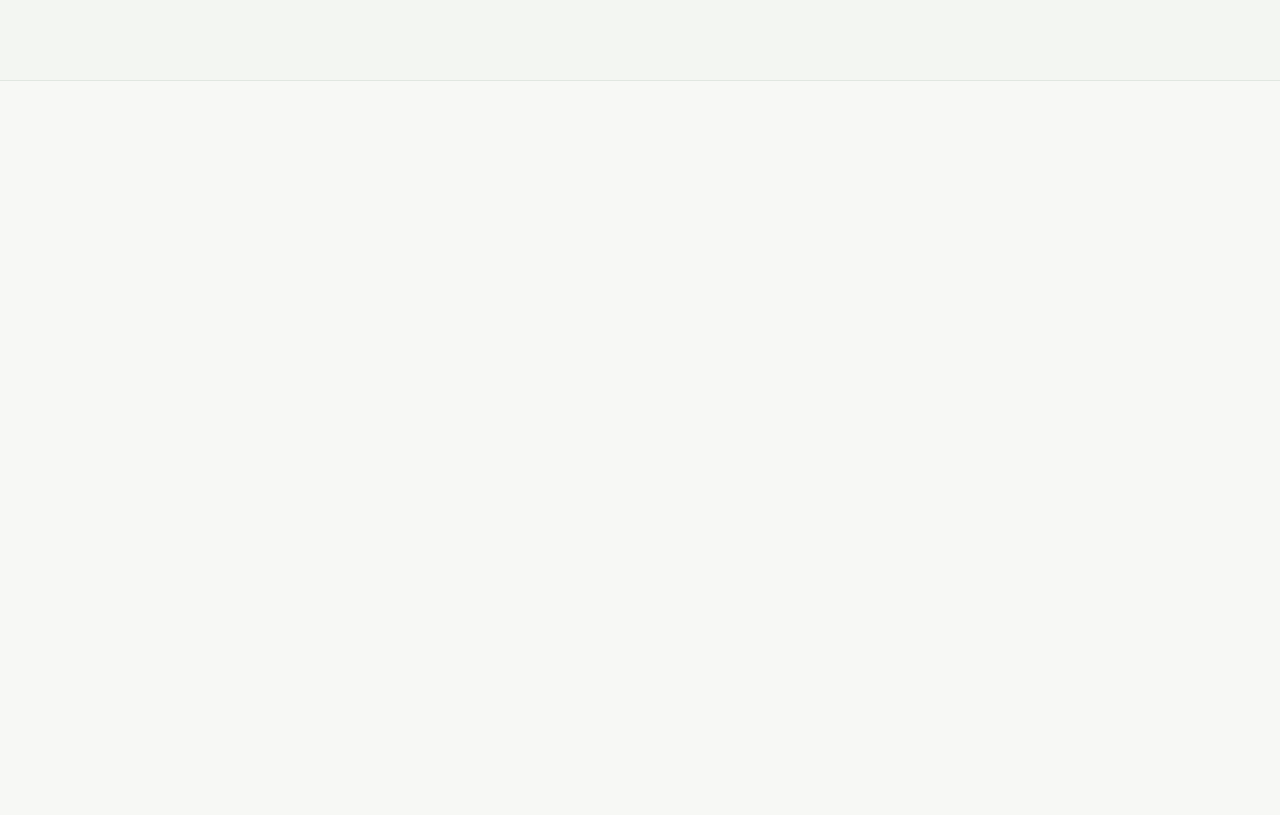
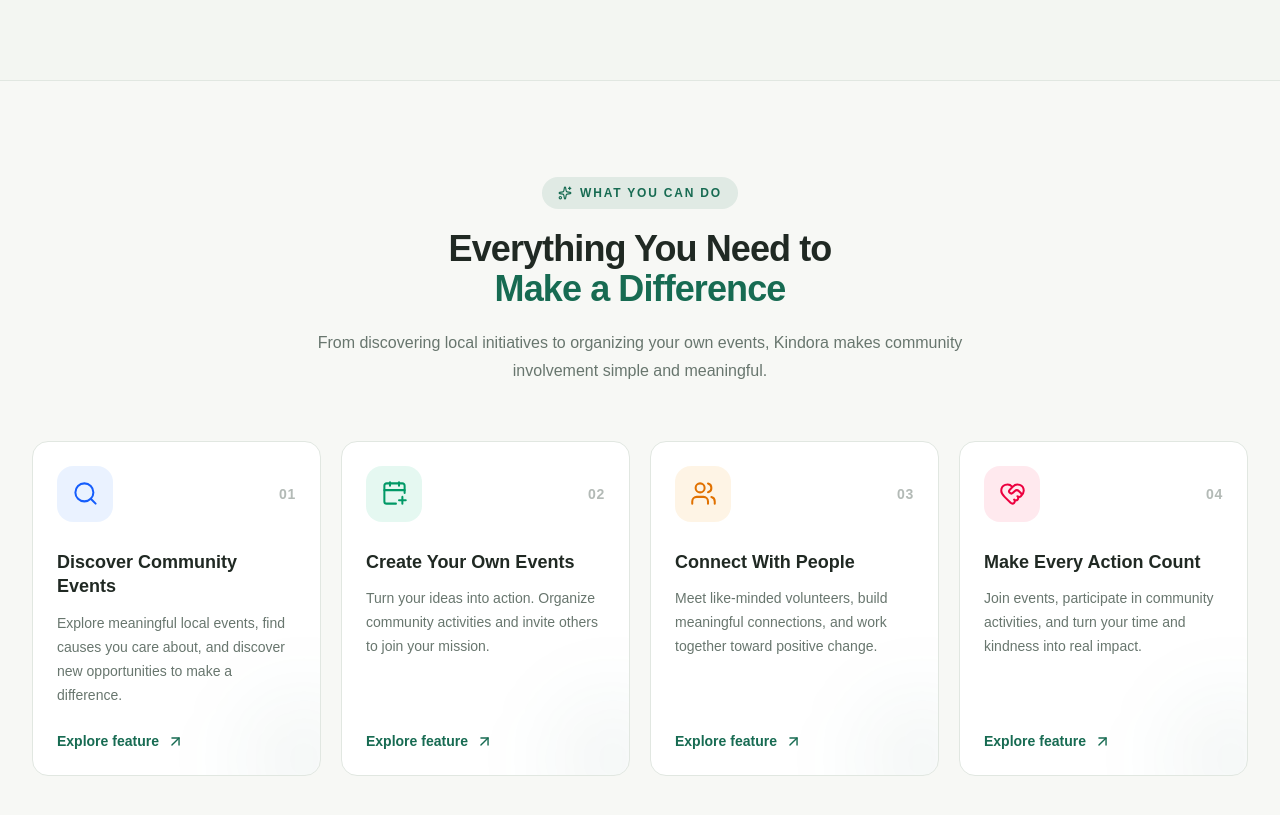
Before and after one commit to nibirshafuan/kindora-client, a Next.js app: page / in a window 1280 px wide. Shown: the part 1300-2115 px from the top of the page. Before the commit the page ends 1381 px from the top, so only its background shows below. Built offline with nearby package versions, Linux system fonts and the light colour scheme.

Commit message:
Add homepage features section

```diff
--- a/src/app/page.tsx
+++ b/src/app/page.tsx
@@ -1,6 +1,7 @@
 import { Navbar } from "@/components/navbar";
 import { HeroSection } from "@/components/hero-section";
 import { StatisticsSection } from "@/components/statistics-section";
+import { FeaturesSection } from "@/components/features-section";
 
 export default function Home() {
   return (
@@ -10,6 +11,7 @@ export default function Home() {
       <main>
         <HeroSection />
         <StatisticsSection />
+        <FeaturesSection />
       </main>
     </>
   );
--- /dev/null
+++ b/src/components/features-section.tsx
@@ -0,0 +1,117 @@
+import Link from "next/link";
+import {
+  Search,
+  CalendarPlus,
+  Users,
+  HeartHandshake,
+  ArrowUpRight,
+  Sparkles,
+} from "lucide-react";
+
+const features = [
+  {
+    number: "01",
+    title: "Discover Community Events",
+    description:
+      "Explore meaningful local events, find causes you care about, and discover new opportunities to make a difference.",
+    icon: Search,
+    href: "/events",
+    color: "bg-blue-500/10 text-blue-600",
+  },
+  {
+    number: "02",
+    title: "Create Your Own Events",
+    description:
+      "Turn your ideas into action. Organize community activities and invite others to join your mission.",
+    icon: CalendarPlus,
+    href: "/create-event",
+    color: "bg-emerald-500/10 text-emerald-600",
+  },
+  {
+    number: "03",
+    title: "Connect With People",
+    description:
+      "Meet like-minded volunteers, build meaningful connections, and work together toward positive change.",
+    icon: Users,
+    href: "/events",
+    color: "bg-amber-500/10 text-amber-600",
+  },
+  {
+    number: "04",
+    title: "Make Every Action Count",
+    description:
+      "Join events, participate in community activities, and turn your time and kindness into real impact.",
+    icon: HeartHandshake,
+    href: "/joined-events",
+    color: "bg-rose-500/10 text-rose-600",
+  },
+];
+
+export function FeaturesSection() {
+  return (
+    <section className="bg-background py-20 sm:py-24">
+      <div className="mx-auto max-w-7xl px-4 sm:px-6 lg:px-8">
+        <div className="mx-auto mb-14 max-w-2xl text-center">
+          <span className="inline-flex items-center gap-2 rounded-full bg-primary/10 px-4 py-2 text-xs font-bold uppercase tracking-[0.15em] text-primary">
+            <Sparkles size={14} />
+            What You Can Do
+          </span>
+
+          <h2 className="mt-5 text-3xl font-extrabold tracking-tight text-foreground sm:text-4xl">
+            Everything You Need to
+            <span className="block text-primary">Make a Difference</span>
+          </h2>
+
+          <p className="mt-5 text-base leading-7 text-muted-foreground">
+            From discovering local initiatives to organizing your own events,
+            Kindora makes community involvement simple and meaningful.
+          </p>
+        </div>
+
+        <div className="grid grid-cols-1 gap-5 sm:grid-cols-2 lg:grid-cols-4">
+          {features.map((feature) => {
+            const Icon = feature.icon;
+
+            return (
+              <Link
+                key={feature.number}
+                href={feature.href}
+                className="group relative flex min-h-[290px] flex-col overflow-hidden rounded-2xl border border-border bg-card p-6 transition-all duration-300 hover:-translate-y-2 hover:border-primary/40 hover:shadow-xl hover:shadow-primary/5"
+              >
+                <div className="flex items-center justify-between">
+                  <span
+                    className={`flex size-14 items-center justify-center rounded-2xl ${feature.color}`}
+                  >
+                    <Icon size={27} strokeWidth={1.8} />
+                  </span>
+
+                  <span className="text-sm font-bold tracking-wider text-muted-foreground/50">
+                    {feature.number}
+                  </span>
+                </div>
+
+                <h3 className="mt-7 text-lg font-bold leading-snug text-foreground">
+                  {feature.title}
+                </h3>
+
+                <p className="mt-3 text-sm leading-6 text-muted-foreground">
+                  {feature.description}
+                </p>
+
+                <div className="mt-auto flex items-center gap-2 pt-6 text-sm font-bold text-primary">
+                  Explore feature
+                  <ArrowUpRight
+                    size={17}
+                    className="transition-transform duration-300 group-hover:translate-x-1 group-hover:-translate-y-1"
+                  />
+                </div>
+
+                <div className="pointer-events-none absolute -bottom-12 -right-12 size-32 rounded-full bg-primary/5 blur-2xl transition-all duration-300 group-hover:bg-primary/10" />
+              </Link>
+            );
+          })}
+        </div>
+      </div>
+    </section>
+  );
+}
```
